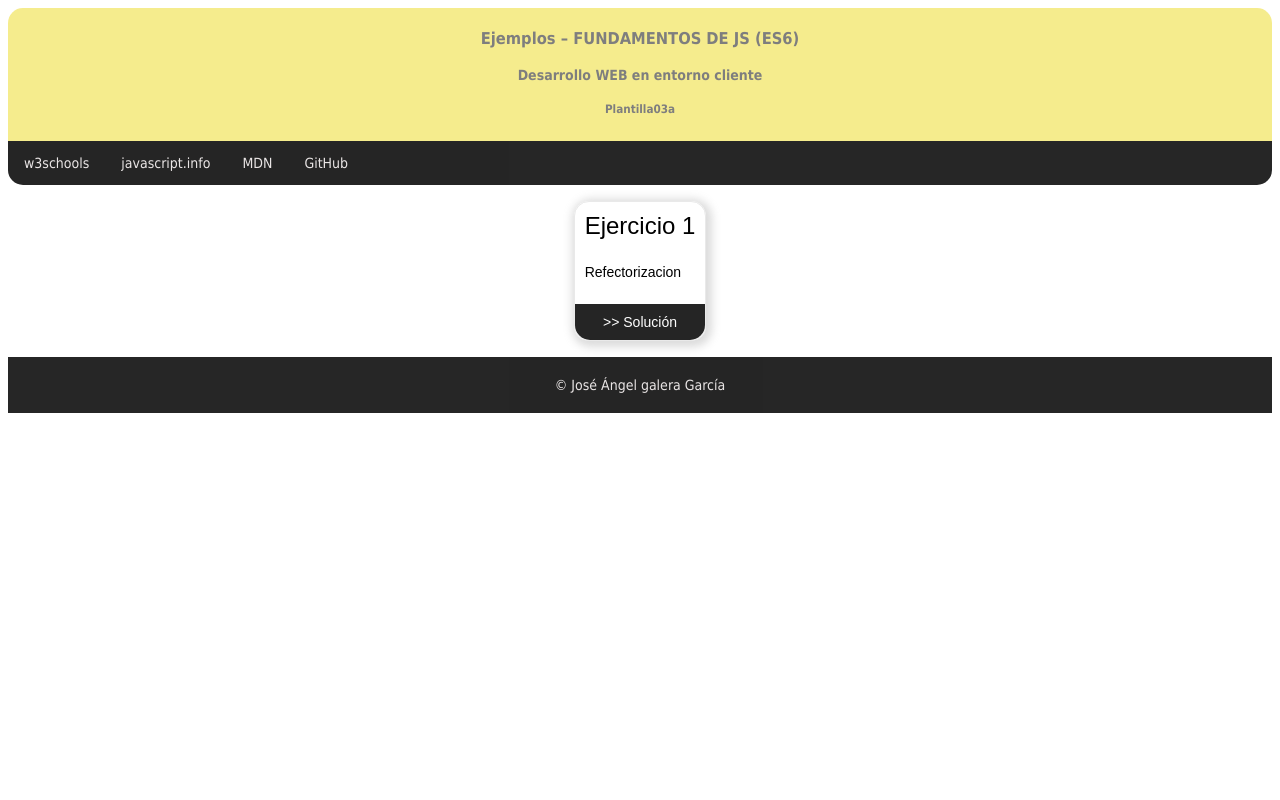
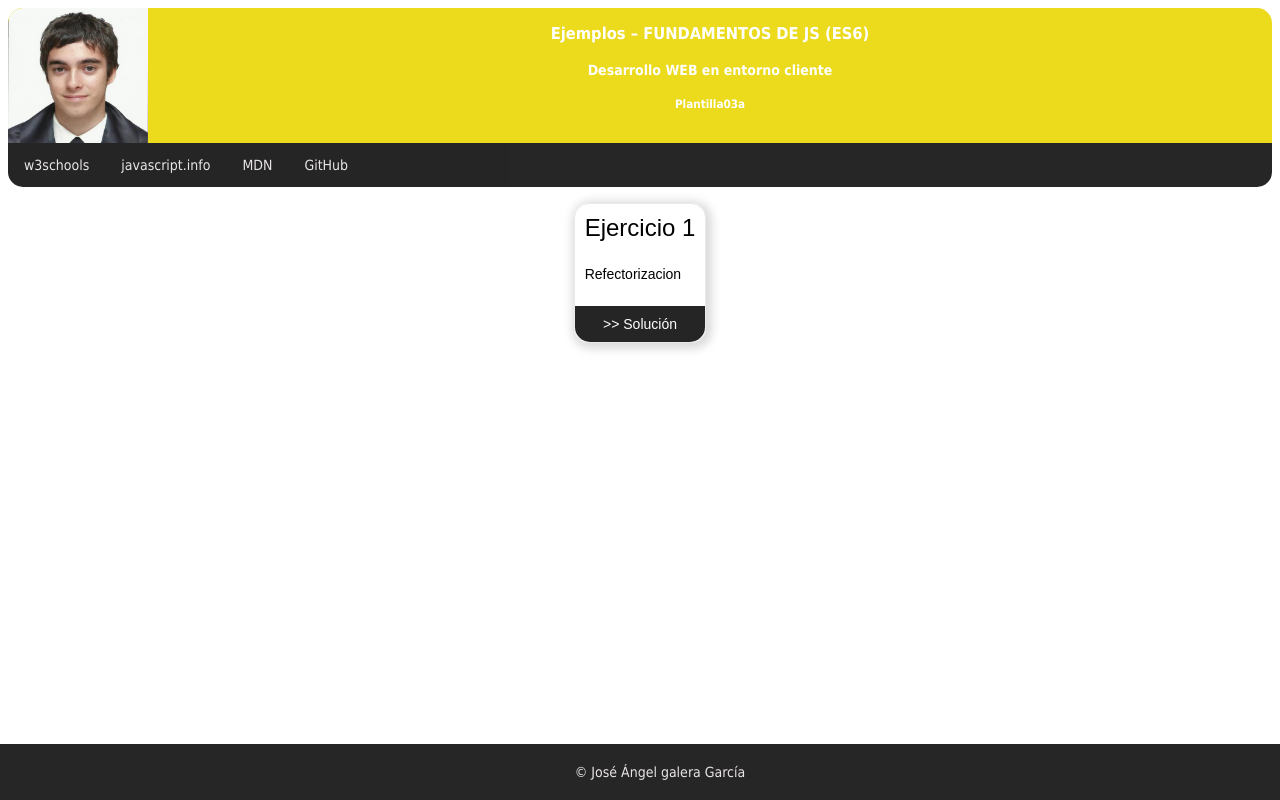
Before and after one commit to joseangelgalera/ejercicios-javascript, a plain HTML site: page Plantilla03/index.html in a window 1280 px wide. Drawn offline with Linux system fonts and the light colour scheme.

Commit message:
Añadida foto

```diff
--- a/Plantilla03/css/styles.css
+++ b/Plantilla03/css/styles.css
@@ -8,12 +8,22 @@
     .header {
         background-color: #ecda1d;
         border-radius: 15px 15px 0 0;
-        opacity: 0.5;
         text-align: center;
-        padding: 5px;
-        color: black;
+        padding: 0;
+        color: white;
+        position: relative;
+        overflow: hidden;
     }
 
+    .header img {
+        width: 140px;
+        height: 135px;
+        border-radius: 15px 0 0 0;
+        margin: 0;
+        padding: 0;
+        display: block;
+        float: left;
+    }
     .topnav {
         overflow: hidden;
         border-radius: 0 0 15px 15px;
@@ -92,7 +102,11 @@
         opacity: 0.85;
         text-align: center;
         padding: 20px;
-
         color: rgb(255, 250, 250, 0.90);
         text-shadow: 2px 2px 4px rgb(0, 0, 0, 0.75);
+        position: fixed;
+        bottom: 0;
+        width: 100%;
+        left: 0;
+        right: 0;
     }
--- a/Plantilla03/ejercicios/ejer01/css/styles.css
+++ b/Plantilla03/ejercicios/ejer01/css/styles.css
@@ -8,10 +8,21 @@ body {
 .header {
     background-color: #ecda1d;
     border-radius: 15px 15px 0 0;
-    opacity: 0.5;
     text-align: center;
-    padding: 5px;
-    color: black;
+    padding: 0;
+    color: white;
+    position: relative;
+    overflow: hidden;
+}
+
+.header img {
+    width: 140px;
+    height: 135px;
+    border-radius: 15px 0 0 0;
+    margin: 0;
+    padding: 0;
+    display: block;
+    float: left;
 }
 
 .topnav {
@@ -87,7 +98,11 @@ body {
     opacity: 0.85;
     text-align: center;
     padding: 20px;
-
     color: rgb(255, 250, 250, 0.90);
     text-shadow: 2px 2px 4px rgb(0, 0, 0, 0.75);
+    position: fixed;
+    bottom: 0;
+    width: 100%;
+    left: 0;
+    right: 0;
 }
--- a/Plantilla03/index.html
+++ b/Plantilla03/index.html
@@ -14,6 +14,7 @@
 <body>
     <!-- HEADER -->
     <div class="header">
+        <img src="../Plantilla03/img/foto_perfil.jpg" alt="">
         <h3>Ejemplos – FUNDAMENTOS DE JS
             (ES6)</h3>
         <h4>Desarrollo WEB en entorno cliente</h4>
```
Also changed, not shown: Plantilla03/ejercicios/ejer01/index.html (+1 -0 lines), Plantilla03/ejercicios/ejer01/img/favicon.ico (deleted), Plantilla03/img/foto_perfil.jpg (added).
